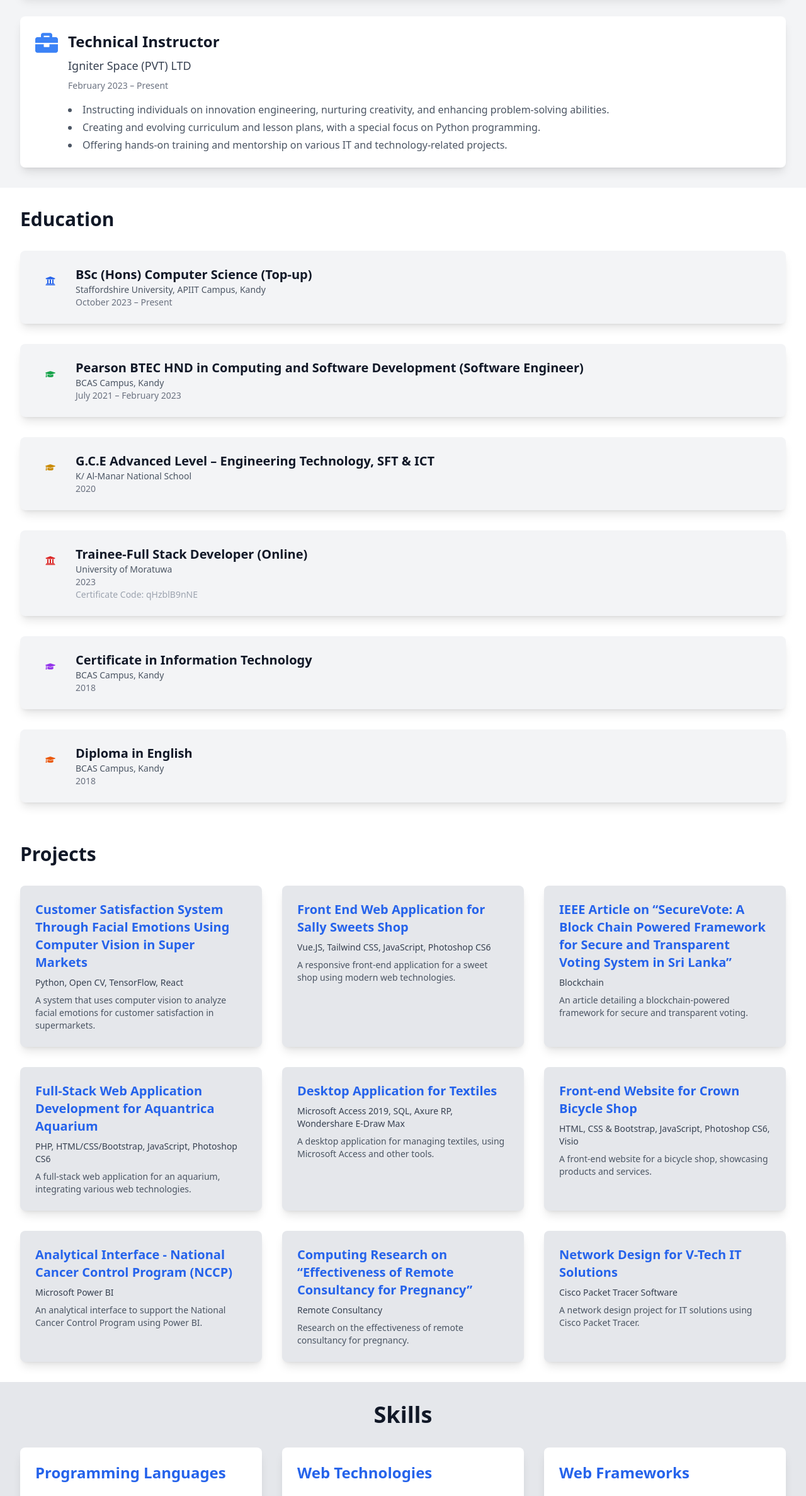
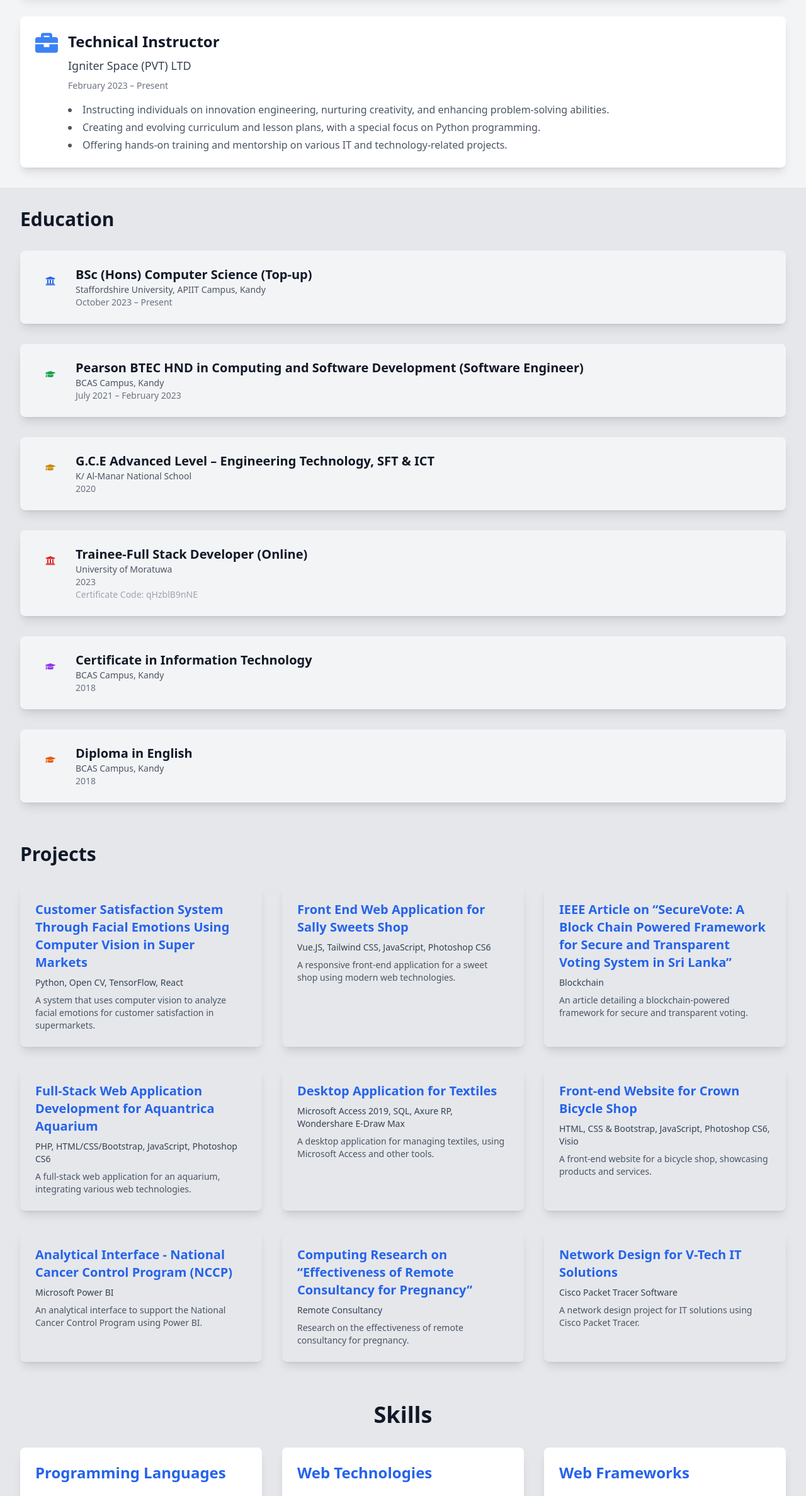
Before and after one commit to fazni-faiz/fazni_portfolio, a React (Create React App) app: page / in a window 1280 px wide. Shown: the part 806-3181 px from the top of the page at 63% size. Built offline with nearby package versions, Linux system fonts and the light colour scheme.

Commit message:
Update 5

```diff
--- a/src/components/Education.js
+++ b/src/components/Education.js
@@ -50,7 +50,7 @@ const educationData = [
 
 const Education = () => {
   return (
-    <section id="education" className="bg-white text-gray-900 p-8">
+    <section id="education"  className="bg-gray-200 text-gray-900 p-8 relative overflow-hidden">
       <div className="container mx-auto">
         <h2 className="text-3xl font-semibold mb-8">Education</h2>
         <div className="space-y-8">
--- a/src/components/Projects.js
+++ b/src/components/Projects.js
@@ -60,7 +60,7 @@ const projects = [
 
 const Projects = () => {
   return (
-    <section id="projects" className="bg-white text-gray-900 p-8">
+    <section id="projects"  className="bg-gray-200 text-gray-900 p-8 relative overflow-hidden">
       <div className="container mx-auto">
         <h2 className="text-3xl font-semibold mb-8">Projects</h2>
         <div className="grid grid-cols-1 md:grid-cols-2 lg:grid-cols-3 gap-8">
```
